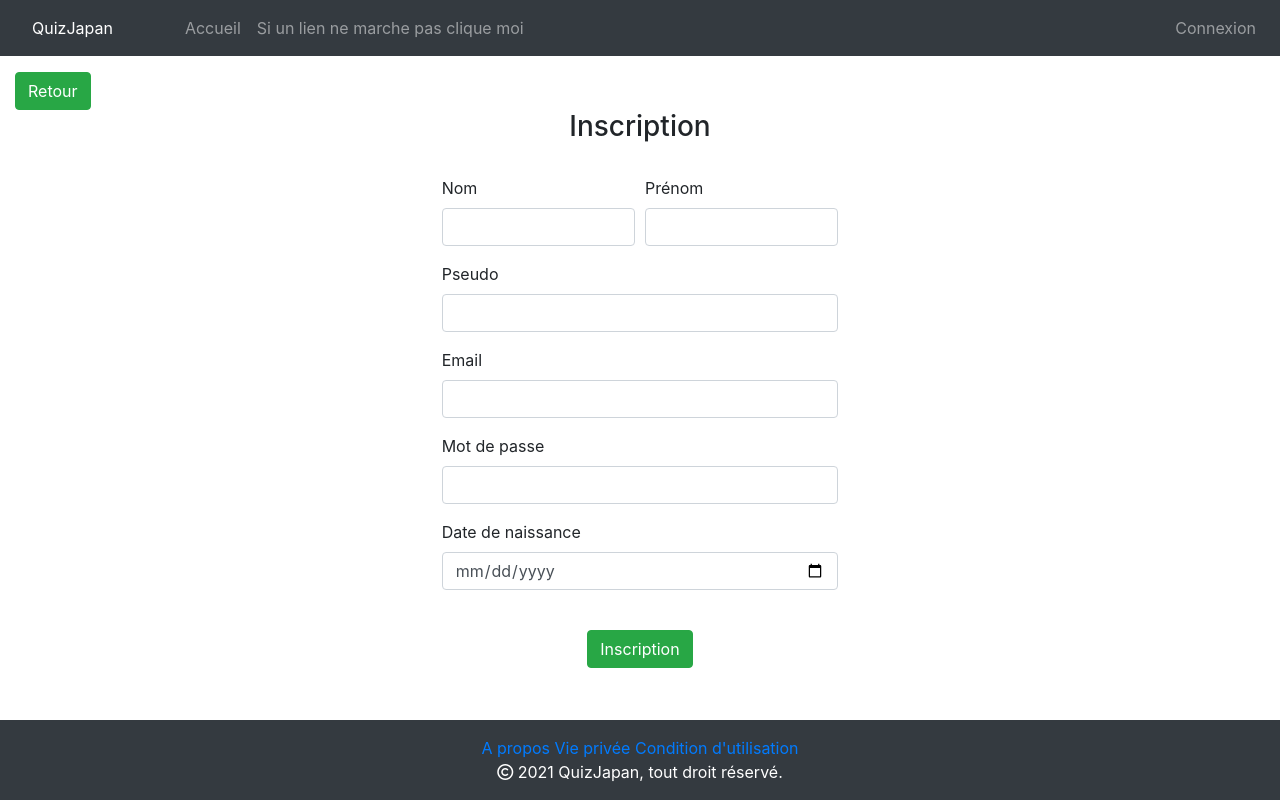
After one commit to ImMiza/QuizJapan, a PHP site: page /inscription.php in a window 1280 px wide. The commit adds this page. Run offline with PHP 8.4, Linux system fonts and the light colour scheme; some libraries are stand-ins or nearby versions.

Commit message:
Ajout de vue
Des trucs basique mais nécessaire

```diff
--- a/public/Css/template.css
+++ b/public/Css/template.css
@@ -4,6 +4,7 @@ html {
 
 body {
     margin: 0;
+    padding: 0;
     display: flex;
     flex-direction: column;
     min-height: 100vh;
--- a/public/template/AffichageConnexion.php
+++ b/public/template/AffichageConnexion.php
@@ -33,7 +33,7 @@
                         }
                         ?>
                         <p class="text-center"><a href="#" class="btn">Vous avez perdu votre mot de passe ?</a></p>
-                        <p class="text-center"><a href="#" class="btn">Inscription</a></p>
+                        <p class="text-center"><a href="http://quizjapan/vue/inscription.php" class="btn">Inscription</a></p>
                     </form>
                 </article>
             </div>
--- a/public/template/header.php
+++ b/public/template/header.php
@@ -1,6 +1,6 @@
 <header>
   <nav class="navbar navbar-expand-lg navbar-dark bg-dark">
-    <a class="titre nav-link text-white" href="/projetphp/vue/index.php">QuizJapan</a>
+    <a class="titre nav-link text-white" href="http://quizjapan/vue/">QuizJapan</a>
     <button class="navbar-toggler" type="button" data-toggle="collapse" data-target="#navbarSupportedContent" aria-controls="navbarSupportedContent" aria-expanded="false" aria-label="Toggle navigation">
       <span class="navbar-toggler-icon"></span>
     </button>
@@ -9,6 +9,9 @@
       <ul class="navbar-nav mr-auto">
         <li class="nav-item">
           <a class="nav-link" href="http://quizjapan/vue/">Accueil</a>
+        </li>
+        <li class="nav-item">
+          <a class="nav-link" href="http://quizjapan/vue/vueErreur">Si un lien ne marche pas clique moi</a>
         </li>
       </ul>
 <!--  /////////////////////////////////////////////Connexion/deconnexion/////////////////////////////////////////////////// -->
--- /dev/null
+++ b/vue/inscription.php
@@ -0,0 +1,78 @@
+<html lang="fr">
+    <?php include_once('../public/template/head.php'); ?>
+
+    <body>
+
+        <?php include_once('../public/template/header.php'); ?>
+
+        <main>
+        <div class="container-fluid mt-3">
+                <div class="row">
+                    <div class="col-2">
+                        <button onclick=window.location.href='../vue' class="btn btn-success">Retour</button>
+                    </div>
+                </div>
+                <div class="row">
+                    <div class="col-4"></div>
+                    <div class="col-4">
+                        <h3 class="text-center pb-4">Inscription</h3>
+                        <form action="../controllers/inscription.php" method="POST">
+                            <div class="form-row">
+                                <div class="form-group col-6">
+                                    <label for="nom">Nom</label>
+                                    <input type="text" class="form-control" id="nom" name="nom" required>
+                                </div>
+                                <div class="form-group col-6">
+                                    <label for="prenom">Prénom</label>
+                                    <input type="text" class="form-control" id="prenom" name="prenom" required>
+                                </div>
+                            </div>
+                            <div class="form-row">
+                                <div class="form-group col">
+                                    <label for="pseudo">Pseudo</label>
+                                    <input type="text" class="form-control" id="pseudo" name="pseudo" required>
+                                    <?php
+                                    if (isset($pseudoError)) {
+                                        echo('<div class="text-center alert alert-danger">');
+                                        echo $pseudoError ;
+                                        echo('</div>');
+                                    }
+                                    ?>
+                                </div>
+                            </div>
+                            <div class="form-row">
+                                <div class="form-group col">
+                                    <label for="email">Email</label>
+                                    <input type="email" class="form-control" id="email" name="email" required>
+                                    <?php
+                                    if (isset($mailErr)) {
+                                        echo('<div class="text-center alert alert-danger">');
+                                        echo $mailErr ;
+                                        echo('</div>');
+                                    }
+                                    ?>
+                                </div>
+                            </div>
+                            <div class="form-row">
+                                <div class="form-group col">
+                                    <label for="mdp">Mot de passe</label>
+                                    <input type="password" class="form-control" id="mdp" name="mdp" required>
+                                </div>
+                            </div>
+                            <div class="form-row">
+                                <div class="form-group col">
+                                    <label for="date">Date de naissance</label>
+                                    <input type="date" class="form-control" id="date" name="date" required>
+                                </div>
+                            </div>
+                            <div class="text-center"><button type="submit" name="inscription" id="inscription" class="btn btn-success mt-4">Inscription</button></div>
+                        </form>
+                    </div>
+                </div>
+            </div>
+        </main>
+
+        <?php include_once('../public/template/footer.php'); ?>
+
+    </body>
+</html>
```
Also changed, not shown: vue/index.php (+20 -3 lines), vue/vueErreur.php (added, +30 -0 lines), controllers/inscription.php (added), ressources/images/lost.jpg (added).
